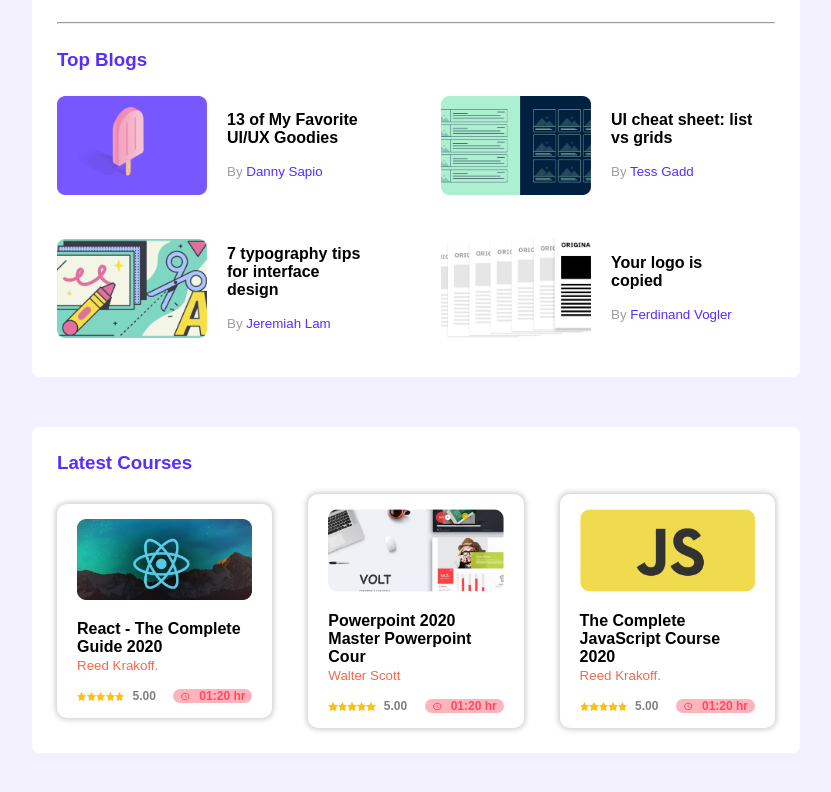
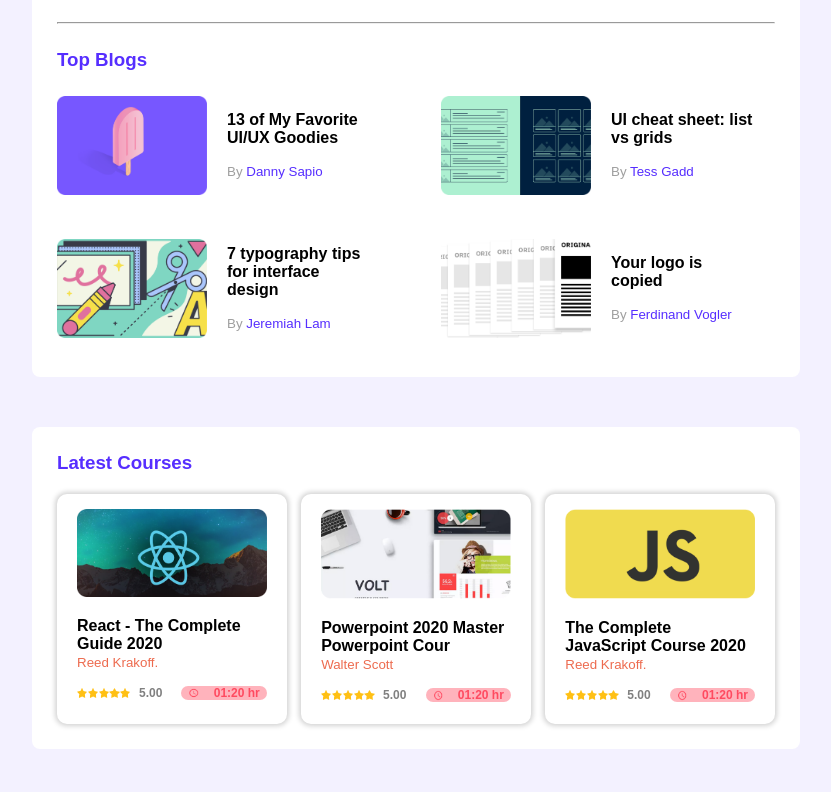
Before and after one commit to Rakibul-Hasan-Rifat/leader_board-practice_project-HTML_CSS, a plain HTML site: page index.html in a window 1280 px wide. Shown: the part 340-1132 px from the top of the page, without its empty margins (224-1055 px from the left). Drawn offline with Linux system fonts and the light colour scheme.

Commit message:
courses height control

```diff
--- a/css/style.css
+++ b/css/style.css
@@ -150,7 +150,8 @@ hr {
 }
 
 #courses_section .courses .course {
-    width: 30%;
+    width: 32%;
+    min-height: 230px;
     display: flex;
     flex-direction: column;
     padding: 15px 20px;
```
